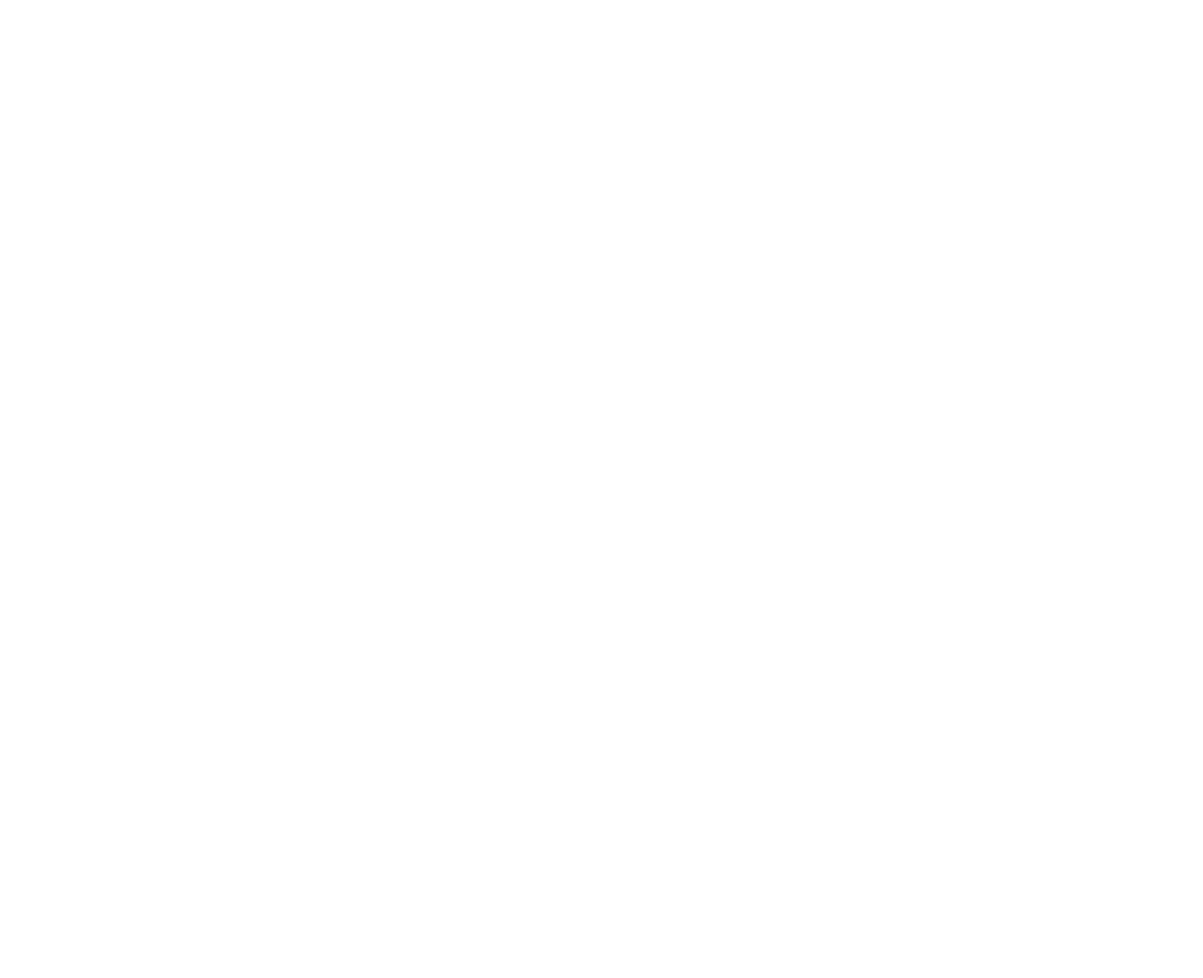
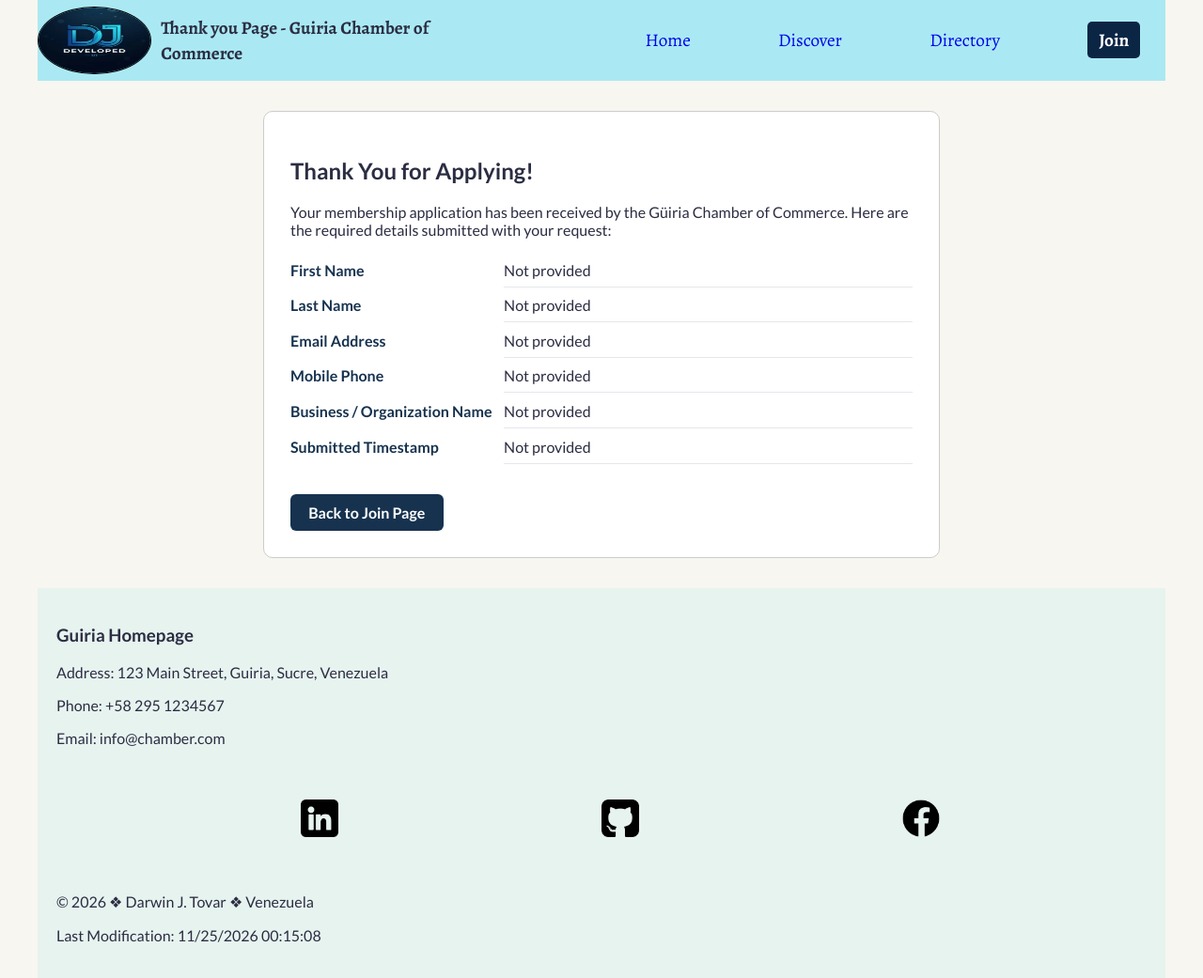
Before and after one commit to dracosblood/wdd231, a plain HTML site: page chamber/thankyou.html in a window 1280 px wide. Shown: the whole page at 94% size. Before the commit the page ends 800 px from the top, so only its background shows below. Drawn offline with nearby package versions, Linux system fonts and the light colour scheme.

Commit message:
thankyou commint

```diff
--- a/chamber/scripts/thankyou.js
+++ b/chamber/scripts/thankyou.js
@@ -12,3 +12,44 @@ document.querySelector("#hamburger").addEventListener("click", function() {
         document.getElementById("hamburger").textContent = "☰";
     }
 });
+
+document.addEventListener("DOMContentLoaded", () => {
+  const summaryContainer = document.querySelector("#application-summary");
+  if (!summaryContainer) return;
+
+  const params = new URLSearchParams(window.location.search);
+
+  const fields = [
+    { label: "First Name", key: "first-name" },
+    { label: "Last Name", key: "last-name" },
+    { label: "Email Address", key: "email" },
+    { label: "Mobile Phone", key: "phone" },
+    { label: "Business / Organization Name", key: "organization" },
+    { label: "Submitted Timestamp", key: "timestamp" }
+  ];
+
+  const list = document.createElement("dl");
+  list.classList.add("submission-list");
+
+  fields.forEach(({ label, key }) => {
+    const dt = document.createElement("dt");
+    dt.textContent = label;
+
+    const dd = document.createElement("dd");
+    const rawValue = params.get(key);
+
+    if (key === "timestamp" && rawValue) {
+      const parsedDate = new Date(rawValue);
+      dd.textContent = Number.isNaN(parsedDate.getTime())
+        ? rawValue
+        : parsedDate.toLocaleString();
+    } else {
+      dd.textContent = rawValue && rawValue.trim() !== "" ? rawValue : "Not provided";
+    }
+
+    list.appendChild(dt);
+    list.appendChild(dd);
+  });
+
+  summaryContainer.appendChild(list);
+});
--- a/chamber/styles/join.css
+++ b/chamber/styles/join.css
@@ -255,3 +255,47 @@ footer section{
 
 
 }
+
+
+.thankyou-main {
+  max-width: 720px;
+  margin: 2rem auto;
+  padding: 0 1rem;
+}
+
+.thankyou-card {
+  padding: 1.75rem;
+  border-radius: 10px;
+  border: 1px solid #ccc;
+  background-color: #ffffff;
+}
+
+.submission-list {
+  display: grid;
+  grid-template-columns: 1fr;
+  gap: 0.6rem;
+  margin: 1.5rem 0;
+}
+
+.submission-list dt {
+  font-weight: 700;
+  color: #16324f;
+}
+
+.submission-list dd {
+  margin: 0 0 0.5rem 0;
+  padding-bottom: 0.5rem;
+  border-bottom: 1px solid #e5e7eb;
+  word-break: break-word;
+}
+
+.back-link {
+  display: inline-block;
+  margin-top: 0.5rem;
+  padding: 0.65rem 1.2rem;
+  border-radius: 6px;
+  background-color: #16324f;
+  color: #ffffff;
+  text-decoration: none;
+  font-weight: 600;
+}
--- a/chamber/styles/large-join.css
+++ b/chamber/styles/large-join.css
@@ -65,4 +65,12 @@
     grid-template-columns: 1.2fr 1fr;
     align-items: start;
   }
+  .submission-list {
+    grid-template-columns: minmax(180px, 1fr) 2fr;
+    align-items: baseline;
+  }
+
+  .submission-list dd {
+    margin-bottom: 0;
+  }
 }
--- a/chamber/thankyou.html
+++ b/chamber/thankyou.html
@@ -0,0 +1,73 @@
+<!DOCTYPE html>
+<html lang="en-US">
+<head>
+<meta charset="UTF-8">
+    <meta name="viewport" content="width=device-width, initial-scale=1.0">
+    <meta name="description" content="Thank you page for Güiria Chamber of Commerce membership applications">
+    <meta name="author" content="Darwin J Tovar">
+    <title>Thank You | Güiria Chamber of Commerce</title>
+    <link rel="preconnect" href="https://fonts.googleapis.com">
+    <link rel="preconnect" href="https://fonts.gstatic.com" crossorigin>
+    <link href="https://fonts.googleapis.com/css2?family=Alegreya:ital,wght@0,400..900;1,400..900&family=Lato:ital,wght@0,100;0,300;0,400;0,700;0,900;1,100;1,300;1,400;1,700;1,900&display=swap" rel="stylesheet">
+    <link rel="stylesheet" href="styles/join.css">
+    <link rel="stylesheet" href="styles/large-join.css" media="screen and (min-width: 768px)">
+    <script src="scripts/thankyou.js" defer></script>
+    <link rel="icon" href="images/favicon.ico"  type="image/x-icon"/>
+
+
+
+
+    <title>Güiria Chamber of Commerce-Thank you</title>
+    <meta property="og:title" content="Güiria Chamber of Commerce Thank you Page">
+    <meta property="og:description" content="Explore the join page for Güiria, Thank you for Join our team, register, and get your member rating.">
+    <meta property="og:url" content="https://dracosblood.github.io/wdd231/chamber/thankyou.html">
+    <meta property="og:image" content="https://dracosblood.github.io/wdd231/chamber/images/guiria.jpg">
+</head>
+
+<body>
+    <header class="header-home">
+        <section class="nav-title">
+            <img src="../images/logo-home.webp" alt="logo for Darwin j Tovar">
+            <h2>Thank you Page - Guiria Chamber of Commerce</h2>
+        </section>
+
+        <nav class="nav-home">
+            <button id="hamburger">&#9776;</button>
+            <a href="index.html" >Home</a>
+            <a href="discover.html">Discover</a>
+            <a href="directory.html">Directory</a>
+            <a href="join.html" class="active">Join</a>
+
+        </nav>
+    </header>
+    <main class="thankyou-main">
+    <section class="thankyou-card">
+      <h1>Thank You for Applying!</h1>
+      <p>Your membership application has been received by the Güiria Chamber of Commerce. Here are the required details submitted with your request:</p>
+
+      <div id="application-summary" class="summary-details">
+
+      </div>
+
+      <a href="join.html" class="back-link">Back to Join Page</a>
+    </section>
+    </main>
+    <footer>
+        <section class="footer-info">
+            <h3>Guiria Homepage</h3>
+            <p>Address: 123 Main Street, Guiria, Sucre, Venezuela</p>
+            <p>Phone: +58 295 1234567</p>
+            <p>Email: info@chamber.com</p>
+        </section>
+        <section class="contact">
+            <a href="linkedin" target="_blank" aria-label="LinkedIn"><img src="images/linkedin.png" alt="icon of linkedin"></a>
+            <a href="github" target="_blank" aria-label="github"><img src="images/signo-de-github.png" alt="icon of github"></a>
+            <a href="facebook" target="_blank" aria-label="facebook"><img src="images/facebook.png" alt="icon of facebook"></a>
+        </section>
+        <section class="js-footer">
+            <p id="year"><span></span></p>
+            <p id="lastModified"></p>
+        </section>
+    </footer>
+</body>
+</html>
```
